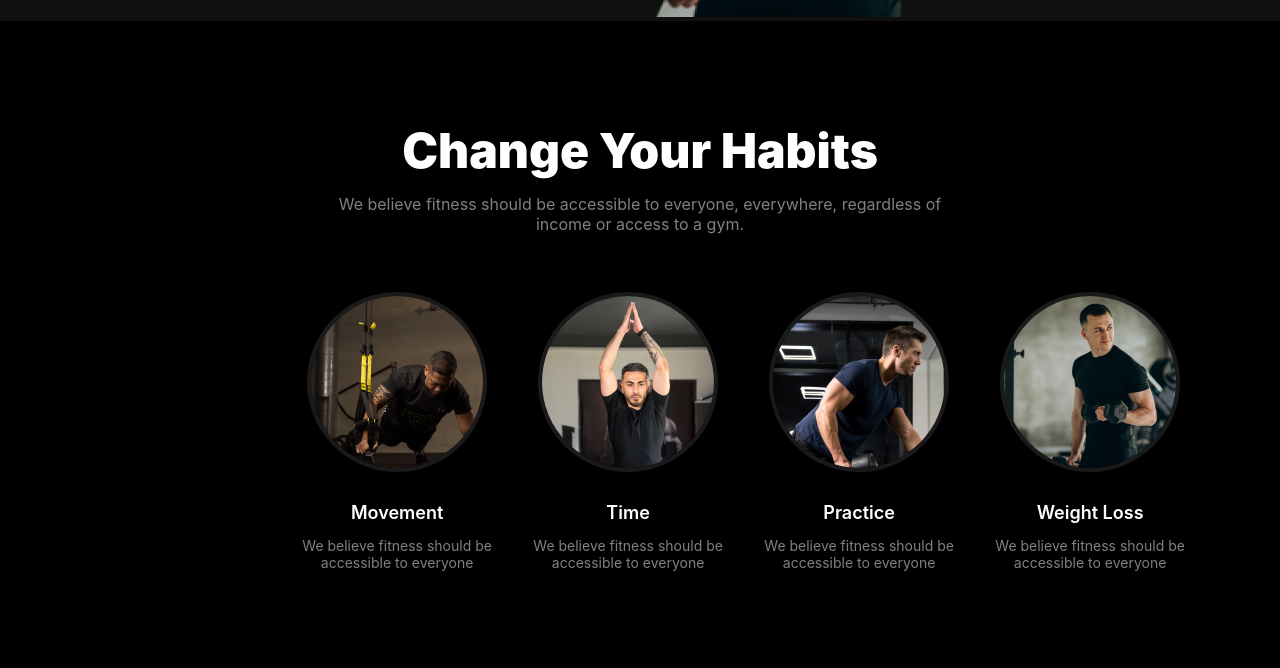
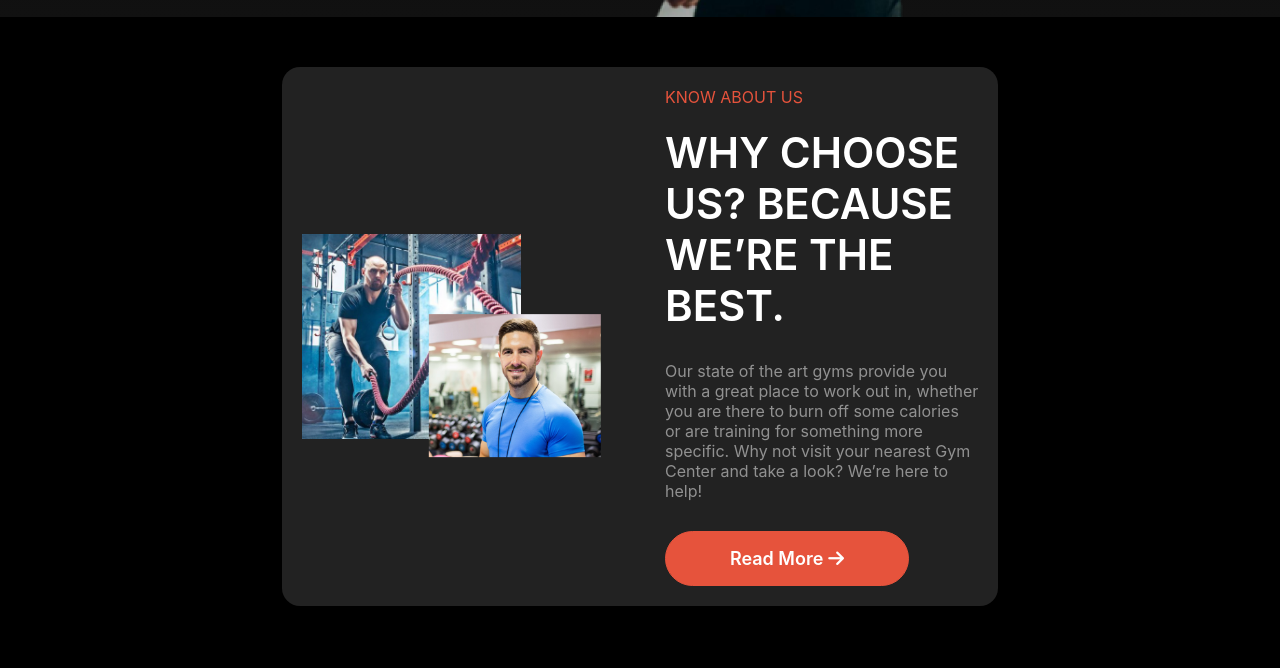
Before and after one commit to md-neloy/Assignment2-ph, a plain HTML site: page index.html in a window 1280 px wide. Shown: the part 722-1390 px from the top of the page. Drawn offline with Linux system fonts and the light colour scheme.

```diff
--- a/css/style.css
+++ b/css/style.css
@@ -67,6 +67,9 @@
   font-size: 14px;
   font-weight: 400;
 }
+img{
+  vertical-align: middle;
+}
 /* ====== nav part start ========= */
 .menu_barIcon {
   display: none;
@@ -75,10 +78,8 @@
   color: var(--primary_color);
 }
 header {
-  background: linear-gradient(
-    rgba(17, 17, 17, 0.95) 100%,
-    rgba(119, 119, 119, 0) 100%
-  );
+  background: linear-gradient(0deg, rgb(17, 17, 17) 0%, rgb(17, 17, 17) 0%, rgba(119, 119, 119, 0) 100%, rgb(17, 17, 17) 100%);
+
 }
 nav {
   padding: 57px 0;
@@ -224,6 +225,94 @@
   font-weight: 400;
 }
 /* ====== banner part end ========= */
+
+/* ====== about_us part start ======= */
+#about_us {
+  padding:50px 0;
+}
+#about_us>.container {
+  background-color: rgb(34, 34, 34);
+  padding: 20px;
+  display: flex;
+  gap:50px;
+  justify-content: space-between;
+  align-items: center;
+  border-radius: 18px;
+  overflow: hidden;
+}
+#about_us>.container .img_div{
+  position: relative;
+  width: 50%;
+}
+#about_us>.container .text_div{
+  width: 50%;
+}
+#about_us>.container .img_div img{
+  width: 70%;
+}
+#about_us>.container .img_div .child_img {
+    position: absolute;
+    top: 74%;
+    left: 68%;
+    width: 55%;
+    transform: translate(-50%,-50%);
+}
+#about_us>.container .img_div .child_img img{
+  width: 100%;
+}
+#about_us>.container .text_div> h3{
+  font-size: 16px;
+  font-weight: 400;
+  color:var(--brand_color);
+
+}
+#about_us>.container .text_div> h2{
+  font-size: 42px;
+  font-weight:600;
+  color:var(--primary_color);
+  margin: 20px 0 30px;
+
+}
+#about_us>.container .text_div> p{
+  font-size: 16px;
+  font-weight:400;
+  color:var(--seconday_color);
+  margin-bottom:30px;
+
+}
+.about_btn{
+  display: flex;
+  gap:5px;
+  align-items: center;
+  justify-content: center;
+}
+#about_us .arrow {
+    position: relative;
+    display: flex;
+    align-items: center;
+    justify-content: center;
+  }
+  .about_btn .floatarrow{
+    position: absolute;
+    left:0;
+    top:50%;
+    transform:translate(-50%,-50%);
+    visibility: hidden;
+    opacity: 0;
+    transition: left 0.4s;
+}
+.about_btn:hover .aboutarrow{
+visibility: hidden;
+opacity: 0;
+transition: 0.4s;
+}
+.about_btn:hover .floatarrow{
+  left:50%;
+  visibility: visible;
+  opacity: 1;
+  transition-delay: 0.1s;
+}
+/* ====== about_us part end ======= */
 
 /* ====== habbit part start ========= */
 #habbit {
@@ -387,6 +476,7 @@
   gap: 20px;
   border-radius: 18px;
   background: rgba(255, 255, 255, 0.1);
+  margin-bottom: 40px;
 }
 #team > .container .grid_parent .field_img img {
   width: 100%;
--- a/index.html
+++ b/index.html
@@ -59,6 +59,31 @@
       </section>
     </header>
     <main style="background: rgb(0, 0, 0)">
+      <!-- about_us section start -->
+      <section id="about_us">
+        <div class="container">
+          <div class="img_div">
+            <img src="images/about_img.jpg" alt="about_img" />
+            <div class="child_img">
+              <img src="images/trainer2.png" alt="trainer2">
+            </div>
+          </div>
+          <div class="text_div">
+            <h3>KNOW ABOUT US</h3>
+            <h2>WHY CHOOSE US? BECAUSE WE’RE THE BEST.</h2>
+            <p>
+              Our state of the art gyms provide you with a great place to work
+              out in, whether you are there to burn off some calories or are
+              training for something more specific. Why not visit your nearest
+              Gym Center and take a look? We’re here to help!
+            </p>
+            <a href="#" class="cmn_btn about_btn">Read More <div class="arrow"><i class="fa-solid fa-arrow-right aboutarrow"></i><i class="fa-solid fa-arrow-right floatarrow"></i></div></a>
+          </div>
+        </div>
+      </section>
+      <!-- about_us section end -->
+
+      <!-- habbit section start -->
       <section id="habbit">
         <div class="container">
           <div class="cmn_text">
@@ -108,6 +133,9 @@
           </div>
         </div>
       </section>
+      <!-- habbit section end -->
+
+      <!-- run section start -->
       <section id="run">
         <div class="container">
           <div class="run_text">
@@ -122,23 +150,37 @@
           <div class="img"><img src="images/run.jpg" alt="run" /></div>
         </div>
       </section>
+      <!-- run section end -->
+
+      <!-- calculator section start -->
       <section id="calculator">
         <div class="container">
           <div class="cmn_text">
             <h3>BMI Calculator</h3>
-            <p>We believe fitness should be accessible to everyone, everywhere, regardless of income or access to a gym.</p>
+            <p>
+              We believe fitness should be accessible to everyone, everywhere,
+              regardless of income or access to a gym.
+            </p>
           </div>
         </div>
-        <div class="wrap_container" style="background: rgb(34, 34, 34); padding: 52px 0;">
+        <div
+          class="wrap_container"
+          style="background: rgb(34, 34, 34); padding: 52px 0"
+        >
           <div class="container">
             <div class="chart">
               <div class="cmn_text">
                 <h3>BMI Calculator Chart</h3>
               </div>
-              <table cellspacing ="0" border="1px solid rgba(255,255,255,10%)" width="310px" height="216px">
+              <table
+                cellspacing="0"
+                border="1px solid rgba(255,255,255,10%)"
+                width="310px"
+                height="216px"
+              >
                 <tr>
-                  <th style="text-align: start;">BMI</th>
-                  <th style="text-align: start;">Weight Status</th>
+                  <th style="text-align: start">BMI</th>
+                  <th style="text-align: start">Weight Status</th>
                 </tr>
                 <tr>
                   <td>Below 18.5</td>
@@ -161,12 +203,21 @@
             <div class="bmi">
               <div class="cmn_text">
                 <h3>Calculate your BMI</h3>
-                <p class="para">We believe fitness should be accessible to everyone, everywhere, regardless of income or access to a gym. </p>
+                <p class="para">
+                  We believe fitness should be accessible to everyone,
+                  everywhere, regardless of income or access to a gym.
+                </p>
               </div>
               <form action="#" class="grid_parent">
-                <input type="text" placeholder="Height/cm" class="field">
-                <input type="text" placeholder="Weight/kg" class="field">
-                <input type="number" placeholder="Age" min="14" max="80" class="field">
+                <input type="text" placeholder="Height/cm" class="field" />
+                <input type="text" placeholder="Weight/kg" class="field" />
+                <input
+                  type="number"
+                  placeholder="Age"
+                  min="14"
+                  max="80"
+                  class="field"
+                />
                 <div class="custom_wrapper">
                   <select name="" id="" class="field custom_gender">
                     <option value="#">Sex</option>
@@ -191,50 +242,56 @@
           </div>
         </div>
       </section>
+      <!-- calculator section end -->
+
+      <!-- team section start -->
       <section id="team">
         <div class="container">
           <div class="cmn_text">
             <h3>Meet Our Team</h3>
-            <p>We believe fitness should be accessible to everyone, everywhere, regardless of income or access to a gym.</p>
+            <p>
+              We believe fitness should be accessible to everyone, everywhere,
+              regardless of income or access to a gym.
+            </p>
           </div>
           <div class="grid_parent">
             <div class="field_img">
-              <img src="images/trainer1.png" alt="trainer1">
+              <img src="images/trainer1.png" alt="trainer1" />
               <div class="img_text">
                 <h3>Jerome Bell</h3>
                 <p>trainer</p>
               </div>
             </div>
             <div class="field_img">
-              <img src="images/trainer2.png" alt="trainer2">
+              <img src="images/trainer2.png" alt="trainer2" />
               <div class="img_text">
                 <h3>Cameron Williamson</h3>
                 <p>trainer</p>
               </div>
             </div>
             <div class="field_img">
-              <img src="images/trainer3.png" alt="trainer3">
+              <img src="images/trainer3.png" alt="trainer3" />
               <div class="img_text">
                 <h3>Darrell Steward</h3>
                 <p>trainer</p>
               </div>
             </div>
             <div class="field_img">
-              <img src="images/trainer4.png" alt="trainer4">
+              <img src="images/trainer4.png" alt="trainer4" />
               <div class="img_text">
                 <h3>Dianne Russell</h3>
                 <p>trainer</p>
               </div>
             </div>
             <div class="field_img">
-              <img src="images/trainer5.png" alt="trainer5">
+              <img src="images/trainer5.png" alt="trainer5" />
               <div class="img_text">
                 <h3>Cody Fisher</h3>
                 <p>trainer</p>
               </div>
             </div>
             <div class="field_img">
-              <img src="images/trainer6.png" alt="trainer6">
+              <img src="images/trainer6.png" alt="trainer6" />
               <div class="img_text">
                 <h3>Theresa Webb</h3>
                 <p>Trainer</p>
@@ -243,12 +300,17 @@
           </div>
         </div>
       </section>
+      <!-- team section end -->
     </main>
     <footer>
       <div class="container">
         <div class="text_div">
           <h3>Fitness</h3>
-          <p class="para">We believe fitness should be accessible to everyone, everywhere, regardless of income or access to a gym. With hundreds of professional workouts.</p>
+          <p class="para">
+            We believe fitness should be accessible to everyone, everywhere,
+            regardless of income or access to a gym. With hundreds of
+            professional workouts.
+          </p>
         </div>
         <div class="ul">
           <ul>
```
Also changed, not shown: images/about_img.jpg (added).
